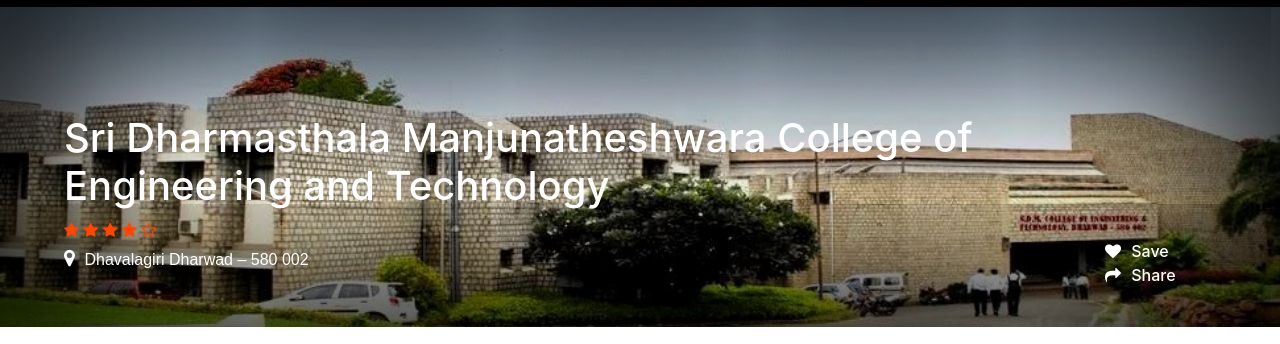
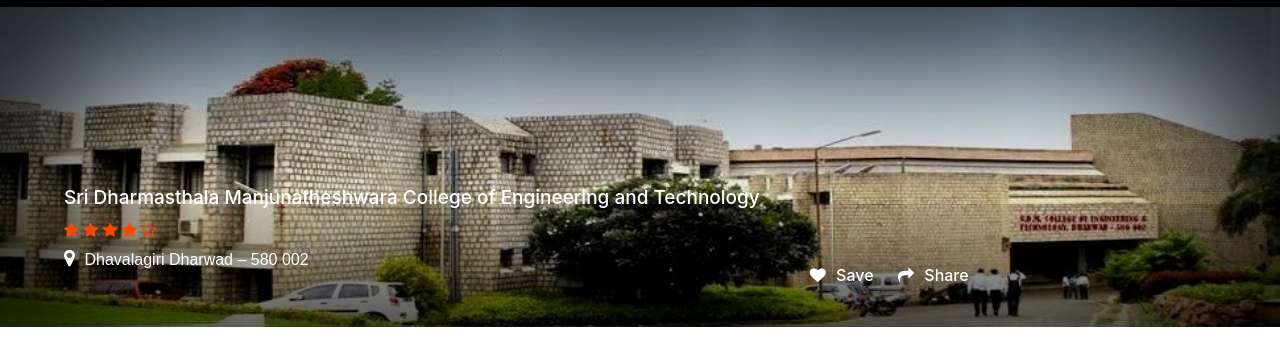
Before and after one commit to nihalshetty0/YourTown.github.io, a plain HTML site: page sdm.html in a window 1280 px wide. Shown: the part 51-395 px from the top of the page. Drawn offline with nearby package versions, Linux system fonts and the light colour scheme.

Commit message:
Update indie.css

```diff
--- a/indie.css
+++ b/indie.css
@@ -115,6 +115,10 @@ header .wrapper {
 
 .left {
   margin-right: 40px;
+}
+.left h1{
+  font-size: 19px;
+  padding-top: 1em;
 }
 
 .left div {
@@ -237,6 +241,7 @@ section {
 }
 
 .intro h1 {
+
   margin: 10px 0;
   padding-bottom: 14px;
 }
```
